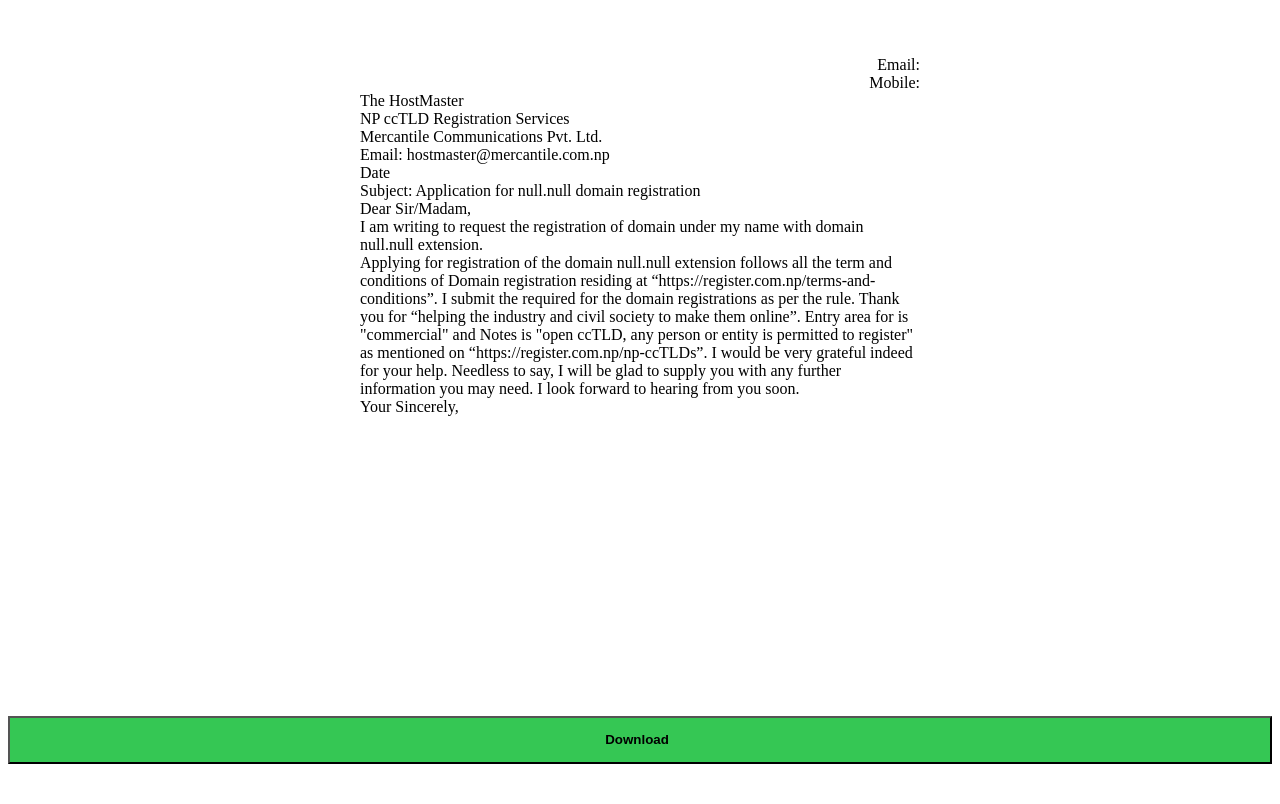
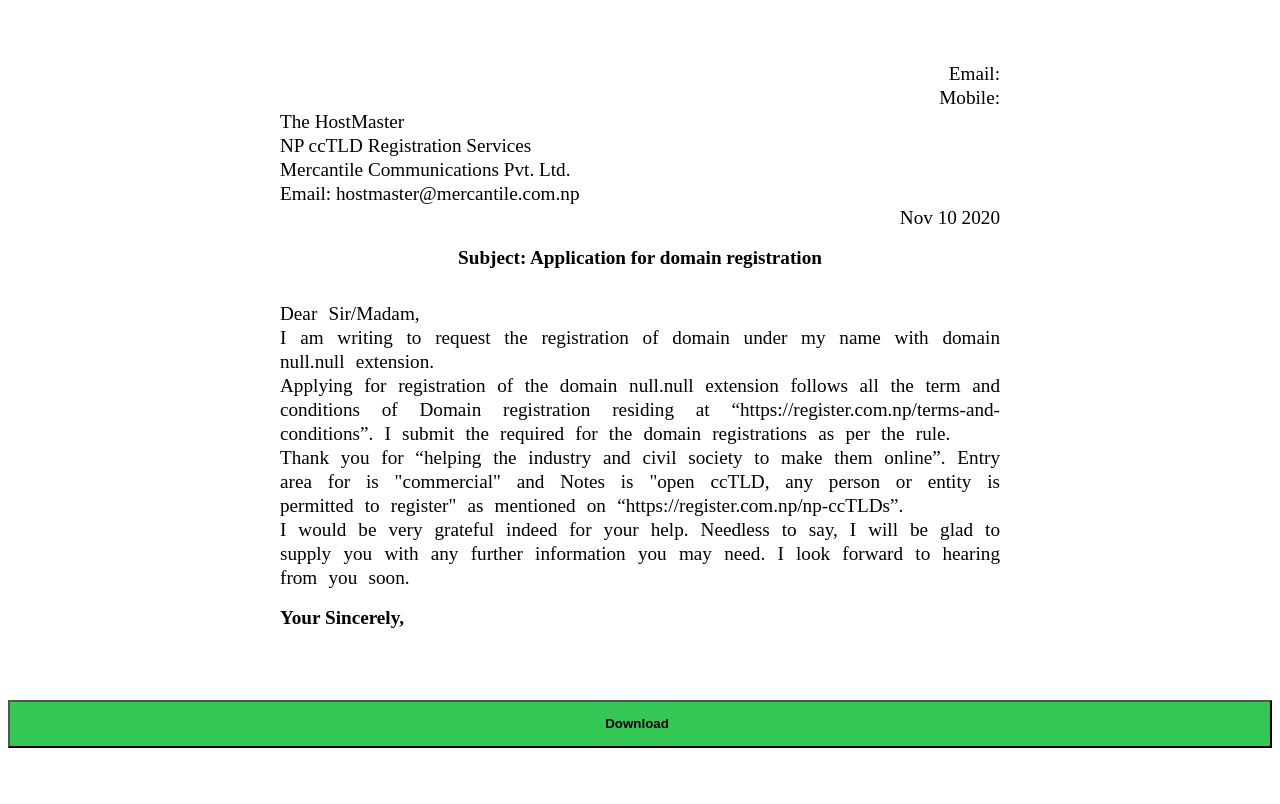
Before and after one commit to atushmaharjan/bigbracket, a PHP site: the page made by Cover Letter/redirect.html in a window 1280 px wide. After the commit the page ends 748 px from the top, so only its background shows below. Run offline with PHP 8.4, Linux system fonts and the light colour scheme.

Commit message:
CSS form updated

```diff
--- a/Cover Letter/redirect.html
+++ b/Cover Letter/redirect.html
@@ -7,32 +7,37 @@
 <body>
 	<div class="container">
 
-		<div class="top">
+		<div class="header">
 			<span class="name"></span><br>
 			Email: <span id="email"></span><br>
 			Mobile: <span id="mobile"></span><br>
 		</div>
+		<div class="top">
 		The HostMaster<br>
 			NP ccTLD Registration Services<br>
 			Mercantile Communications Pvt. Ltd.<br>
 			Email: hostmaster@mercantile.com.np<br>
-
-	Date<br>
-
-	Subject: Application for <span class="domain-extension">hello</span> domain registration<br>
-
+		</div>
+		<div class="header">
+			Nov 10 2020
+		</div>
+		<div class="subject">
+			Subject: Application for domain registration
+		</div>
+		<div class="content">
 			Dear Sir/Madam,</br>
 			I am writing to request the registration of domain under my name <span class="name"></span> with domain <span class="domain-extension"></span> extension.<br>
 
-	Applying for registration of the domain <span class="domain-extension"></span> extension follows all the term and conditions of Domain registration residing at “https://register.com.np/terms-and-conditions”. I submit the required for the domain registrations as per the rule.
+			Applying for registration of the domain <span class="domain-extension"></span> extension follows all the term and conditions of Domain registration residing at “https://register.com.np/terms-and-conditions”. I submit the required for the domain registrations as per the rule.</br>
 
-	Thank you for “helping the industry and civil society to make them online”. Entry area for <span id="just-domain-extension"></span> is "commercial" and Notes is "open ccTLD, any person or entity is permitted to register" as mentioned on “https://register.com.np/np-ccTLDs”.
+			Thank you for “helping the industry and civil society to make them online”. Entry area for <span id="just-domain-extension"></span> is "commercial" and Notes is "open ccTLD, any person or entity is permitted to register" as mentioned on “https://register.com.np/np-ccTLDs”.</br>
 
 			I would be very grateful indeed for your help. Needless to say, I will be glad to supply you with any further information you may need. I look forward to hearing from you soon.</br>
-
+		</div>
+			<div class="footer">
 			Your Sincerely,</br>
 			<span class="name"></span><br>
-
+		</div>
 
 	<script src="main.js">
 
--- a/Cover Letter/style.css
+++ b/Cover Letter/style.css
@@ -43,7 +43,7 @@
 }
 .main input[type="submit"]{
 	padding-left: 0;
-	background-color: #313d52;
+	background-color: #35c754;
     font-weight: bold;
 	margin-bottom: 2rem;
 }
--- a/Cover Letter/style2.css
+++ b/Cover Letter/style2.css
@@ -1,14 +1,30 @@
 .container {
-	width: 35rem;
-	height: 40rem;
+	width: 45rem;
+	height: 39rem;
 	margin:3% auto;
+	font-size: 1.2rem;
+	line-height: 1.5rem;
 }
-.top{
+.header{
 	text-align: right;
 
 }
+.subject{
+	text-align: center;
+	font-weight: bold;
+	padding: 1rem;
+	padding-top: 1rem;
+}
+.footer{
+	padding-top: 1rem;
+	font-weight: bold;
+}
 
-
+.content{
+	padding-top: 1rem;
+	text-align: justify;
+	word-spacing: 0.4rem;
+}
 input[type="submit"]{
 	padding-left: 0;
 	background-color: #35c754;
```
Lines whose indentation alone changed are shown as unchanged.
